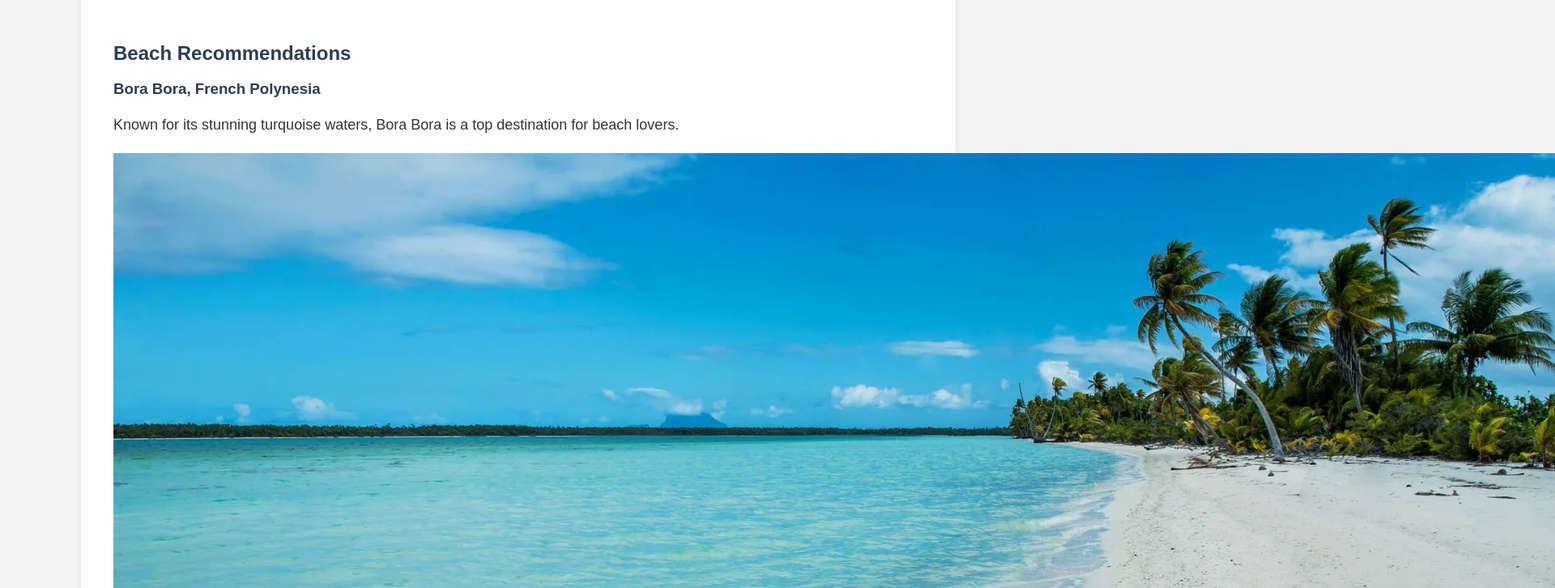
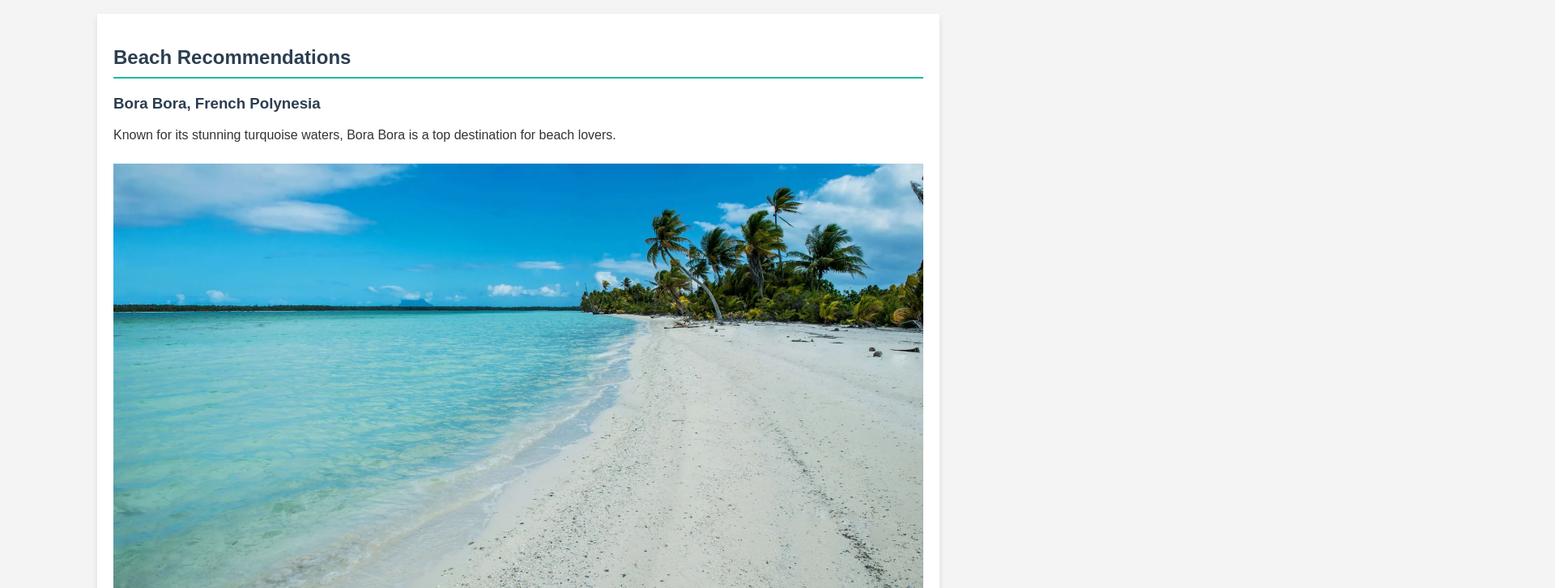
Before and after one commit to akeemkip/travel-recommendation, a plain HTML site: page index.html in a window 1280 px wide. Shown: the part 198-924 px from the top of the page at 81% size, 1920 px wide, since content can reach past the window. Drawn offline with Linux system fonts and the light colour scheme.

Commit message:
Update styles.css

```diff
--- a/styles.css
+++ b/styles.css
@@ -38,23 +38,37 @@ nav a:hover {
     border-radius: 4px;
 }
 
-/* Content Section */
+/* Index Page Specific Styles */
+/* Header Styles */
+header {
+    text-align: center;
+    padding: 20px;
+    background-color: #1abc9c;
+    color: white;
+}
+
+/* Section Styles */
 section {
-    padding: 40px;
+    padding: 20px;
+    margin: 20px auto;
     max-width: 1000px;
-    margin: 40px auto;
     background-color: white;
     box-shadow: 0 4px 8px rgba(0, 0, 0, 0.1);
-    border-radius: 5px;
 }
 
-p {
-    line-height: 1.6;
-    font-size: 18px;
+section img {
+    max-width: 100%;
+    height: auto;
+    margin-top: 10px;
+}
+
+section h2 {
+    border-bottom: 2px solid #1abc9c;
+    padding-bottom: 10px;
     margin-bottom: 20px;
 }
 
-/* Form Styles (Contact Us Page) */
+/* Form Styles (for Contact Us Page) */
 form {
     max-width: 600px;
     margin: 50px auto;
```
